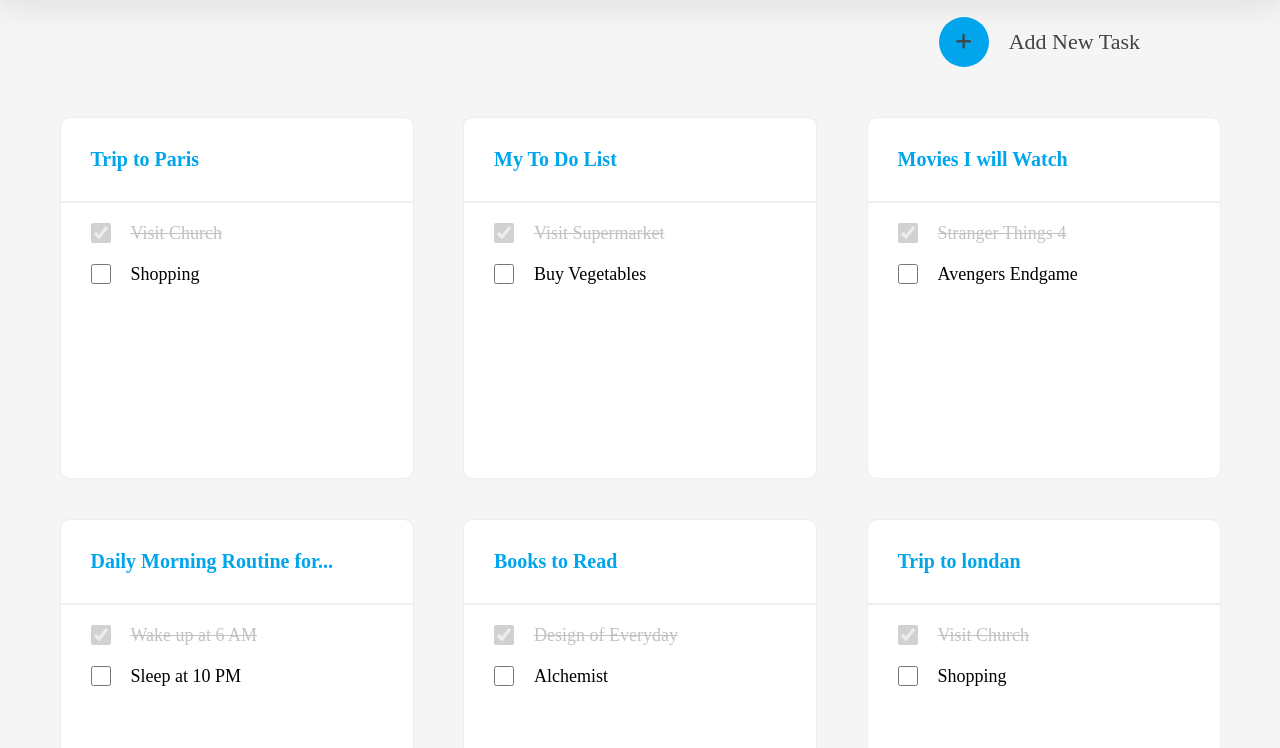
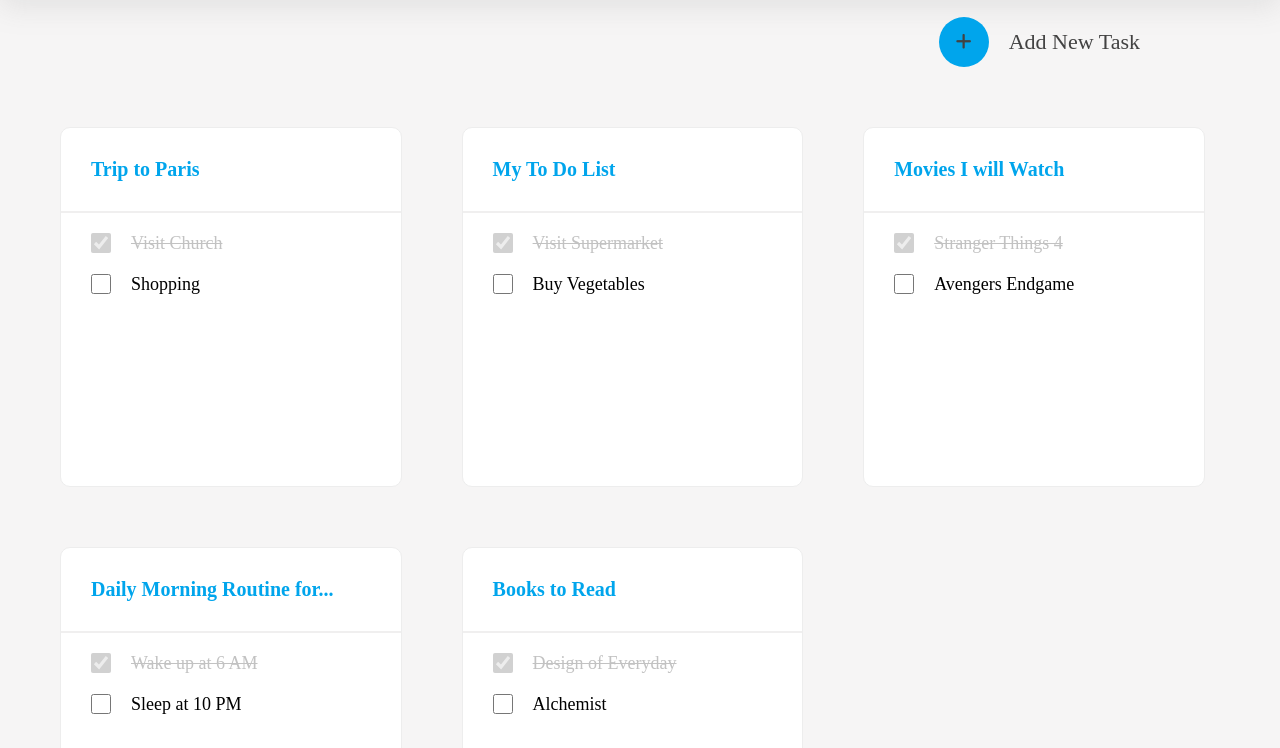
Before and after one commit to AniketGholve/Todo-Project-CSS, a plain HTML site: page index.html in a window 1280 px wide. Shown: the part 82-830 px from the top of the page. Drawn offline with Linux system fonts and the light colour scheme.

Commit message:
added data

```diff
--- a/index.html
+++ b/index.html
@@ -1,5 +1,6 @@
 <!DOCTYPE html>
 <html lang="en">
+
 <head>
     <meta charset="UTF-8">
     <meta http-equiv="X-UA-Compatible" content="IE=edge">
@@ -8,6 +9,7 @@
     <script src="https://kit.fontawesome.com/f47da1b9c3.js" crossorigin="anonymous"></script>
     <link rel="stylesheet" href="style.css">
 </head>
+
 <body>
     <nav>
         <p>Tasks <span>List</span></p>
@@ -17,91 +19,79 @@
             <span><a href="./addTask.html"><i class="fa-solid fa-plus addIcon"></i>Add New Task</a></span>
         </div>
         <div class="tasks">
+            <div class="card">
                 <a href="./view-task.html">
-                <div class="card">
                     <p>Trip to Paris</p>
+                </a>
                 <hr>
                 <div class="todo1">
                     <input type="checkbox" name="church" id="church" checked disabled>
                     <label for="church">Visit Church</label>
                 </div>
                 <div class="todo2">
-                        <input type="checkbox" name="church" id="shopping" >
+                    <input type="checkbox" name="church" id="shopping">
                     <label for="shopping">Shopping</label>
                 </div>
             </div>
+            <div class="card">
+                <a href="./view-task.html">
+                    <p>My To Do List</p>
                 </a>
-            <a href="./view-task.html">
-                <div class="card">
-                    <p>My To Do List</p>
                 <hr>
                 <div class="todo1">
                     <input type="checkbox" name="Supermarket" id="Supermarket" checked disabled>
                     <label for="Supermarket">Visit Supermarket</label>
                 </div>
                 <div class="todo2">
-                        <input type="checkbox" name="vegetables" id="vegetables" >
+                    <input type="checkbox" name="vegetables" id="vegetables">
                     <label for="vegetables">Buy Vegetables</label>
                 </div>
             </div>
+            <div class="card">
+                <a href="./view-task.html">
+                    <p>Movies I will Watch</p>
                 </a>
-            <a href="./view-task.html">
-                <div class="card">
-                    <p>Movies I will Watch</p>
                 <hr>
                 <div class="todo1">
                     <input type="checkbox" name="movie1" id="movie1" checked disabled>
                     <label for="movie1">Stranger Things 4</label>
                 </div>
                 <div class="todo2">
-                        <input type="checkbox" name="movie2" id="movie2" >
+                    <input type="checkbox" name="movie2" id="movie2">
                     <label for="movie2">Avengers Endgame</label>
                 </div>
             </div>
+            <div class="card">
+                <a href="./view-task.html">
+                    <p>Daily Morning Routine for...</p>
                 </a>
-            <a href="./view-task.html">
-                <div class="card">
-                    <p>Daily Morning Routine for...</p>
                 <hr>
                 <div class="todo1">
                     <input type="checkbox" name="routing1" id="routing1" checked disabled>
                     <label for="routing1">Wake up at 6 AM</label>
                 </div>
                 <div class="todo2">
-                        <input type="checkbox" name="routing2" id="routing2" >
+                    <input type="checkbox" name="routing2" id="routing2">
                     <label for="routing2">Sleep at 10 PM</label>
                 </div>
             </div>
+            <div class="card">
+                <a href="./view-task.html">
+                    <p>Books to Read</p>
                 </a>
-            <a href="./view-task.html">
-                <div class="card">
-                    <p>Books to Read</p>
                 <hr>
                 <div class="todo1">
                     <input type="checkbox" name="book1" id="book1" checked disabled>
                     <label for="book1">Design of Everyday</label>
                 </div>
                 <div class="todo2">
-                        <input type="checkbox" name="book2" id="book2" >
+                    <input type="checkbox" name="book2" id="book2">
                     <label for="book2">Alchemist</label>
                 </div>
             </div>
-            </a>
-            <a href="./view-task.html">
-                <div class="card">
-                    <p>Trip to londan</p>
-                    <hr>
-                    <div class="todo1">
-                        <input type="checkbox" name="londan1" id="londan1" checked disabled>
-                        <label for="londan1">Visit Church</label>
-                    </div>
-                    <div class="todo2">
-                        <input type="checkbox" name="londan2" id="londan2" >
-                        <label for="londan2">Shopping</label>
-                    </div>
-                </div>
-            </a>
+
         </div>
     </section>
 </body>
+
 </html>
--- a/style.css
+++ b/style.css
@@ -1,6 +1,7 @@
 *{
     margin: 0%;
     padding: 0%;
+    box-sizing: border-box;
 }
 body{
     background-color:rgb(246, 245, 245);
@@ -47,15 +48,20 @@ nav p span{
 }
 .tasks{
     display: flex;
-    justify-content: space-evenly;
     flex-wrap: wrap;
+    margin: 30px;
+}
+.newTasks{
+    display: flex;
+    flex-wrap: wrap;
+    justify-content: center;
     margin: 30px;
 }
 .card
 {
-    width: 352px;
+    width: 28%;
     height: 360px;
-    margin: 20px;
+    margin: 30px;
     background-color: #FFFFFF;
     border-radius: 10px;
     border: 1px solid #EDEDED;
@@ -112,7 +118,7 @@ nav p span{
     width: 500px;
     height: 250px;
     background-color: #FFFFFF;
-    margin-top: 184px;
+    margin-top: 16%;
     border: 1px solid #EDEDED;
     border-radius: 10px;
 }
@@ -160,7 +166,6 @@ nav p span{
     padding-left: 20px;
     font-size: 20px;
 }
-
 .task-div{
     display: flex;
     flex-direction: column;
```
Also changed, not shown: addNewTask.html (+1 -1 lines), addTask.html (+0 -12 lines), view-task.html (+1 -1 lines). Lines whose indentation alone changed are shown as unchanged.
